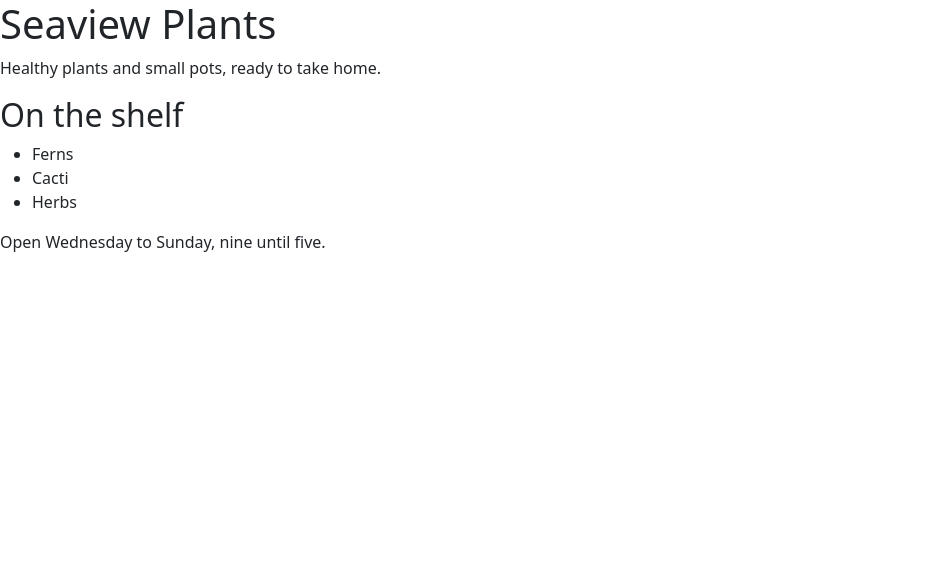
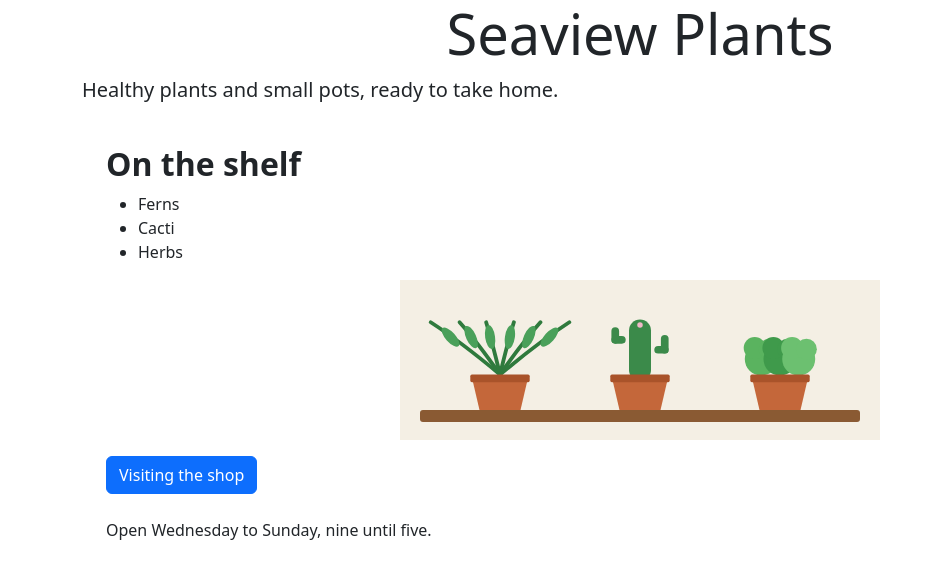
Before and after one commit to Sergii-Kostanets/lab-exercise-week-9, a plain HTML site: page seaview.html in a window 1280 px wide. Shown: the whole page, without its empty margins (0-942 px from the left). Drawn offline with nearby package versions, Linux system fonts and the light colour scheme.

Commit message:
Part 1 - seaview.html

```diff
--- a/seaview.html
+++ b/seaview.html
@@ -11,21 +11,25 @@
       crossorigin="anonymous">
   </head>
   <body>
-    <div>
+    <div class="container">
       <header>
-        <h1>Seaview Plants</h1>
-        <p>Healthy plants and small pots, ready to take home.</p>
+        <h1 class="display-4 text-center">Seaview Plants</h1>
+        <p class="lead">Healthy plants and small pots, ready to take home.</p>
       </header>
-      <main>
-        <h2>On the shelf</h2>
+      <main class="mt-3 p-4">
+        <h2 class="fw-bold">On the shelf</h2>
         <ul>
           <li>Ferns</li>
           <li>Cacti</li>
           <li>Herbs</li>
         </ul>
+        <img src="images/shelf.svg"
+            alt="Three plant pots on a wooden shelf"
+            width="480" height="160" class="img-fluid d-block mx-auto">
+        <a class="btn btn-primary mt-3" href="#visit">Visiting the shop</a>
       </main>
-      <footer id="visit">
-        <p>Open Wednesday to Sunday, nine until five.</p>
+      <footer id="visit" class="px-4">
+        <p class="m-0">Open Wednesday to Sunday, nine until five.</p>
       </footer>
     </div>
     <script
```
Also changed, not shown: 1 other file.
